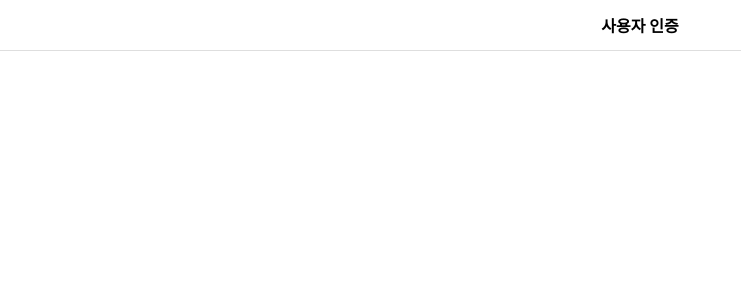
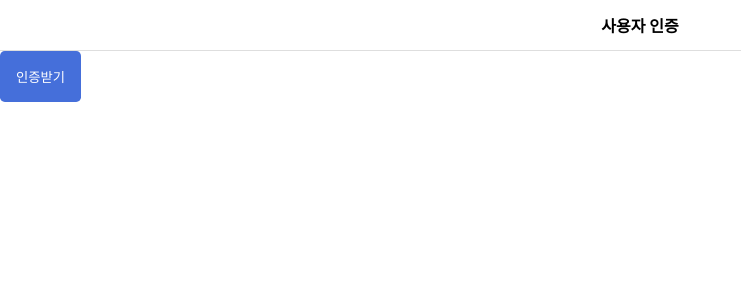
Before and after one commit to skymill2000/fintech_20210524, a React (Create React App) app in the folder fintech/: page /main in a window 1280 px wide. Shown: the top 300 px of the page, without its empty margins (0-741 px from the left). Built offline with nearby package versions, Linux system fonts and the light colour scheme.

Commit message:
버튼 디자인

```diff
--- /dev/null
+++ b/fintech/src/component/common/AuthButton.js
@@ -0,0 +1,18 @@
+import React from "react";
+import styled from "styled-components";
+
+const AuthButtonStyled = styled.button`
+  padding: 1rem;
+  background: #456fda;
+  color: white;
+  border: none;
+  border-radius: 0.3rem;
+`;
+
+const AuthButton = ({ title }) => {
+  return <AuthButtonStyled>{title}</AuthButtonStyled>;
+
+  //<button className="authbuttonstyled"> {title} </button>
+};
+
+export default AuthButton;
--- a/fintech/src/pages/MainPage.js
+++ b/fintech/src/pages/MainPage.js
@@ -1,10 +1,12 @@
 import React from "react";
+import AuthButton from "../component/common/AuthButton";
 import Header from "../component/common/Header";
 
 const MainPage = () => {
   return (
     <>
       <Header title="사용자 인증"></Header>
+      <AuthButton title="인증받기" />
     </>
   );
 };
```
